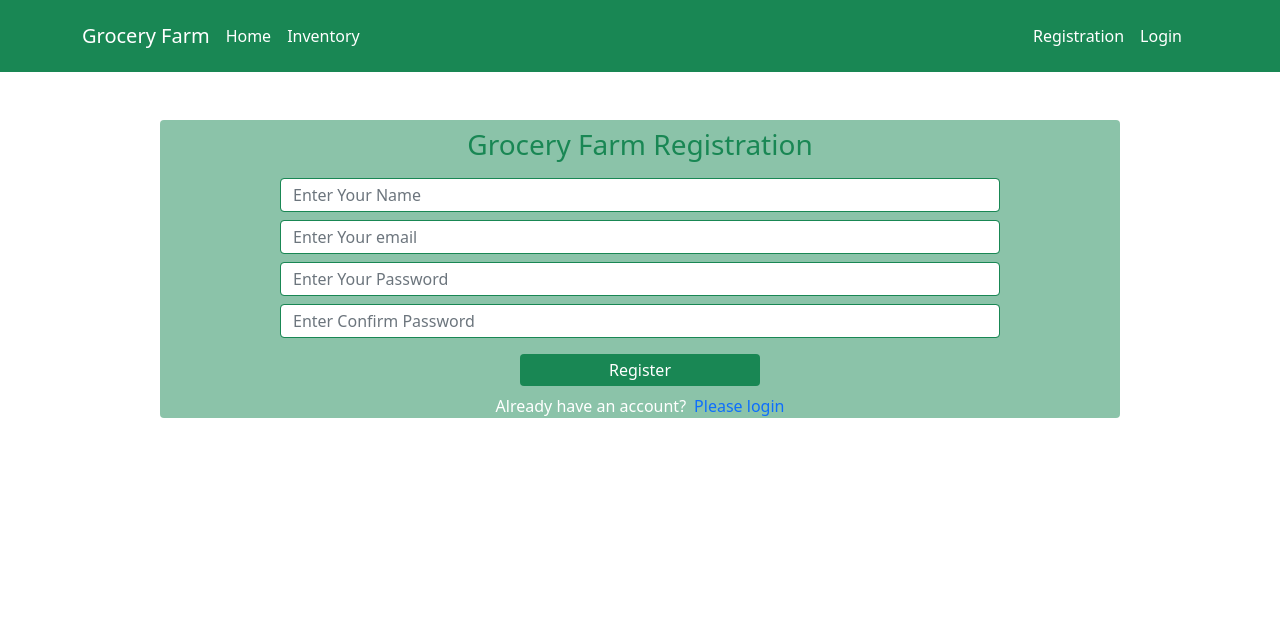
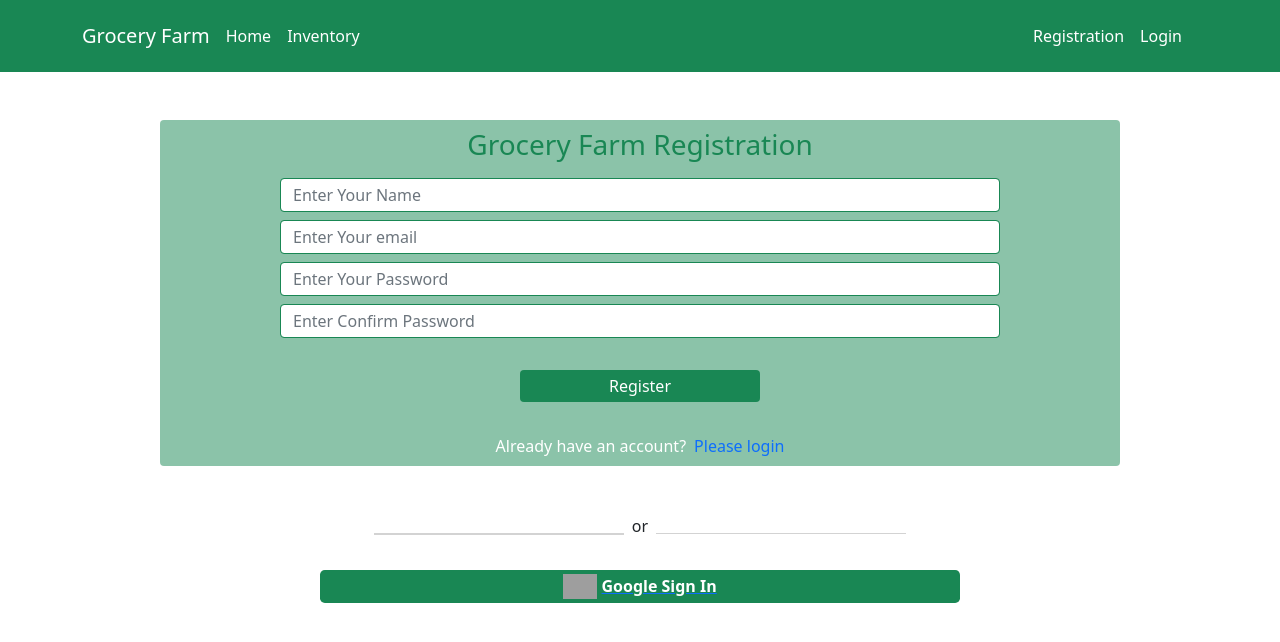
Before and after one commit to AkasHZamaN/grocery-faram-client-side, a React (Create React App) app: page /registration in a window 1280 px wide. Shown: the top 642 px of the page. Built offline with nearby package versions, Linux system fonts and the light colour scheme; no server answers; grey boxes are pictures that could not be loaded.

Commit message:
private route added and social login addded and some file modified

```diff
--- a/src/Pages/Header/Header.js
+++ b/src/Pages/Header/Header.js
@@ -1,8 +1,16 @@
+import { signOut } from "firebase/auth";
 import React from "react";
-import { Container, Nav, Navbar } from "react-bootstrap";
+import { Button, Container, Nav, Navbar } from "react-bootstrap";
+import { useAuthState } from "react-firebase-hooks/auth";
 import { Link } from "react-router-dom";
+import auth from "../../firebase.init";
 
 const Header = () => {
+  const [user] = useAuthState(auth);
+
+  const userSignOut = () =>{
+    signOut(auth);
+  }
   return (
     <div className="bg-success">
       <div className="py-2">
@@ -31,12 +39,18 @@ const Header = () => {
                 >
                   Registration
                 </Link>
+                  {
+                    user ?
+                    <Button onClick={userSignOut} className="bg-danger" >Log Out</Button>
+                    :
                     <Link
                     className="text-white text-decoration-none me-3"
                     to="/login"
                   >
                     Login
                   </Link>
+                  }
+
               </Nav>
             </Navbar.Collapse>
           </Container>
--- a/src/Pages/Login/Login.js
+++ b/src/Pages/Login/Login.js
@@ -1,12 +1,16 @@
 import React, { useState } from "react";
-import { Link, useNavigate } from "react-router-dom";
+import { Link, useLocation, useNavigate } from "react-router-dom";
 import { useSignInWithEmailAndPassword } from 'react-firebase-hooks/auth'
 import auth from '../../firebase.init'
 import Loading from "../Loading/Loading";
+import SocialLogin from "../SocialLogin/SocialLogin";
 
 const Login = () => {
     const [errorText, setErrorText] = useState('');
     const navigate = useNavigate();
+    const location = useLocation();
+
+    let form = location.state.form.pathname || '/';
 
 
     const [
@@ -27,7 +31,7 @@ const Login = () => {
        )
     }
     if(user){
-        navigate('/')
+        navigate(form, {replace: true});
     }
 
     if(loading){
@@ -71,6 +75,7 @@ const Login = () => {
           </Link>
         </p>
       </div>
+      <SocialLogin></SocialLogin>
     </div>
   );
 };
--- a/src/Pages/Registration/Registration.js
+++ b/src/Pages/Registration/Registration.js
@@ -1,87 +1,98 @@
-import React, { useState } from 'react';
-import { useCreateUserWithEmailAndPassword, useUpdateProfile } from 'react-firebase-hooks/auth';
-import { Link, useNavigate } from 'react-router-dom';
-import auth from '../../firebase.init';
-import Loading from '../Loading/Loading';
+import React, { useState } from "react";
+import {
+  useCreateUserWithEmailAndPassword,
+  useUpdateProfile,
+} from "react-firebase-hooks/auth";
+import { Link, useNavigate } from "react-router-dom";
+import auth from "../../firebase.init";
+import Loading from "../Loading/Loading";
+import SocialLogin from "../SocialLogin/SocialLogin";
 
 const Registration = () => {
-    const [errorText, setErrorText] = useState('');
+  const [errorText, setErrorText] = useState("");
   const navigate = useNavigate();
-    const [updateProfile] = useUpdateProfile(auth)
+  const [updateProfile] = useUpdateProfile(auth);
 
-    const [
-        createUserWithEmailAndPassword,
-        user,
-        loading
-    ] = useCreateUserWithEmailAndPassword(auth, {sendEmailVerification: true});
 
-    if(user){
-        console.log('user', user);
-    }
+  const [createUserWithEmailAndPassword, user, loading] =
+    useCreateUserWithEmailAndPassword(auth, { sendEmailVerification: true });
 
-    if(loading){
-        return <Loading></Loading>;
-    }
-
-    const userRegister = async (event) =>{
+  const userRegister = async (event) => {
     event.preventDefault();
     const name = event.target.name.value;
     const email = event.target.email.value;
     const password = event.target.password.value;
     const confirmPassword = event.target.confirmPassword.value;
 
-        if(password === confirmPassword){
-            setErrorText(`Doesn't Match Your Password Please Check!!`)
+    if (password !== confirmPassword) {
+      setErrorText(`Doesn't Match Your Password Please Check again!!`);
+    }
+    else{
+        await createUserWithEmailAndPassword(email, password);
+        await updateProfile({ displayName: name });
+    }
+  };
+
+  if (user) {
+    console.log("user", user);
+    navigate("/");
   }
 
-        await createUserWithEmailAndPassword(email, password);
-        await updateProfile({displayName: name})
-        navigate('/');
+  if (loading) {
+    return <Loading></Loading>;
   }
+
   return (
     <div>
-            <div className='w-75 mx-auto text-center bg-success bg-opacity-50 rounded my-5 '>
-                <h3 className='text-success py-2'>Grocery Farm Registration</h3>
+      <div className="w-75 mx-auto text-center bg-success bg-opacity-50 rounded my-5 ">
+        <h3 className="text-success py-2">Grocery Farm Registration</h3>
         <form onSubmit={userRegister}>
           <input
-                    className='w-75 mx-auto py-1 my-2 form-control border-success d-flex flex-column'
+            className="w-75 mx-auto py-1 my-2 form-control border-success d-flex flex-column"
             type="text"
             name="name"
             id="name"
-                    placeholder='Enter Your Name'/>
+            placeholder="Enter Your Name"
+          />
 
           <input
-                    className='w-75 mx-auto py-1 my-2 form-control border-success d-flex flex-column'
+            className="w-75 mx-auto py-1 my-2 form-control border-success d-flex flex-column"
             type="email"
             name="email"
             id="email"
-                    placeholder='Enter Your email'/>
+            placeholder="Enter Your email"
+          />
 
           <input
-                    className='w-75 mx-auto py-1 my-2 form-control border-success d-flex flex-column'
+            className="w-75 mx-auto py-1 my-2 form-control border-success d-flex flex-column"
             type="password"
             name="password"
             id="password"
-                    placeholder='Enter Your Password'/>
+            placeholder="Enter Your Password"
+          />
           <input
-                    className='w-75 mx-auto py-1 my-2 form-control border-success d-flex flex-column'
+            className="w-75 mx-auto py-1 my-2 form-control border-success d-flex flex-column"
             type="password"
             name="confirmPassword"
             id="confirmPassword"
-                    placeholder='Enter Confirm Password'/>
+            placeholder="Enter Confirm Password"
+          />
 
-                    <p className='text-warning'>
-                        {errorText}
-                    </p>
-                    <input className='w-25 border-0 text-white py-1 rounded bg-success' type="submit" value="Register" />
+          <p className="text-danger">{errorText}</p>
+          <input
+            className="w-25 border-0 text-white py-1 my-3 rounded bg-success"
+            type="submit"
+            value="Register"
+          />
         </form>
-                <p className='my-2 text-white'>
+        <p className="my-2 py-2 text-white">
           Already have an account?
-                    <Link className='text-decoration-none ms-2' to={'/login'}>
+          <Link className="text-decoration-none ms-2" to={"/login"}>
             Please login
           </Link>
         </p>
       </div>
+      <SocialLogin></SocialLogin>
     </div>
   );
 };
--- /dev/null
+++ b/src/Pages/SocialLogin/SocialLogin.js
@@ -0,0 +1,69 @@
+import React, { useState } from "react";
+import { Button } from "react-bootstrap";
+import { useSignInWithGoogle } from "react-firebase-hooks/auth";
+import { Link, useNavigate } from "react-router-dom";
+import auth from "../../firebase.init";
+import Loading from "../Loading/Loading";
+
+const SocialLogin = () => {
+  const navigate = useNavigate();
+  const [errorText, setErrorText] = useState('');
+
+  const [signInWithGoogle, user, loading, error] = useSignInWithGoogle(auth);
+
+  if(user){
+      console.log('user', user);
+      navigate(`/`);
+  }
+  if(loading){
+      return <Loading></Loading>;
+  }
+
+  if(error){
+    setErrorText('Please try again & check your connection!!');
+  }
+
+  return (
+    <div>
+      <div className="d-flex justify-content-center align-items-center">
+        <div
+          style={{
+            height: "2px",
+            width: "250px",
+            backgroundColor: "lightgray",
+          }}
+        ></div>
+        <p className="mx-2">or</p>
+        <div
+          style={{
+            height: "1px",
+            width: "250px",
+            backgroundColor: "lightgray",
+          }}
+        ></div>
+      </div>
+
+        <p>
+            {errorText}
+        </p>
+        <div className="w-50 mx-auto">
+            <Link to={"/"}>
+                <Button
+                    onClick={() => signInWithGoogle()}
+                    className="bg-success border-0 text-white py-1 fw-bold rounded-3    w-100 mx-auto my-3 d-flex justify-content-center align-items-center"
+                    variant="outline-success"
+                    >
+                    <img
+                    style={{ height: "25px", marginRight: "5px" }}
+                    src="https://i.postimg.cc/vm8SRjv1/google-1.png"
+                    alt=""
+                    />
+                    Google Sign In
+                </Button>
+            </Link>
+        </div>
+    </div>
+  );
+};
+
+export default SocialLogin;
```
Also changed, not shown: src/Pages/PrivateRoute/PrivateRoute.js (added, +20 -0 lines). Lines whose indentation alone changed are shown as unchanged.
